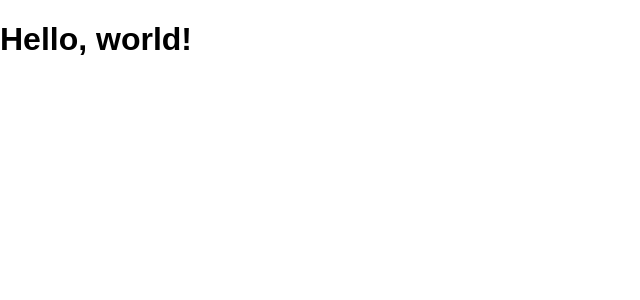
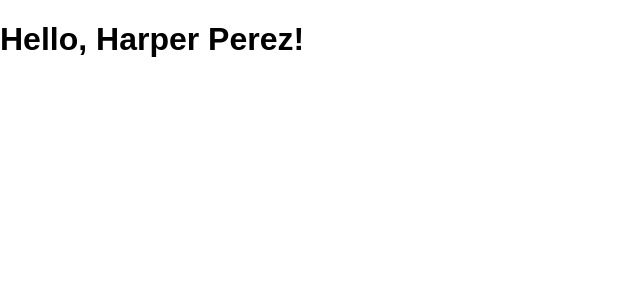
Before and after one commit to kymmt90-sandbox/react-quick-start, a React (Create React App) app: page / in a window 1280 px wide. Shown: the top 300 px of the page, without its empty margins (0-640 px from the left). Built offline with nearby package versions, Linux system fonts and the light colour scheme.

Commit message:
Introducing JSX

```diff
--- a/src/index.js
+++ b/src/index.js
@@ -3,7 +3,22 @@
 import App from './App';
 import './index.css';
 
+function formatName(user) {
+  return user.firstName + ' ' + user.lastName;
+}
+
+const user = {
+  firstName: 'Harper',
+  lastName: 'Perez'
+}
+
+const element = (
+  <h1>
+    Hello, {formatName(user)}!
+  </h1>
+);
+
 ReactDOM.render(
-  <h1>Hello, world!</h1>,
+  element,
   document.getElementById('root')
 );
```
